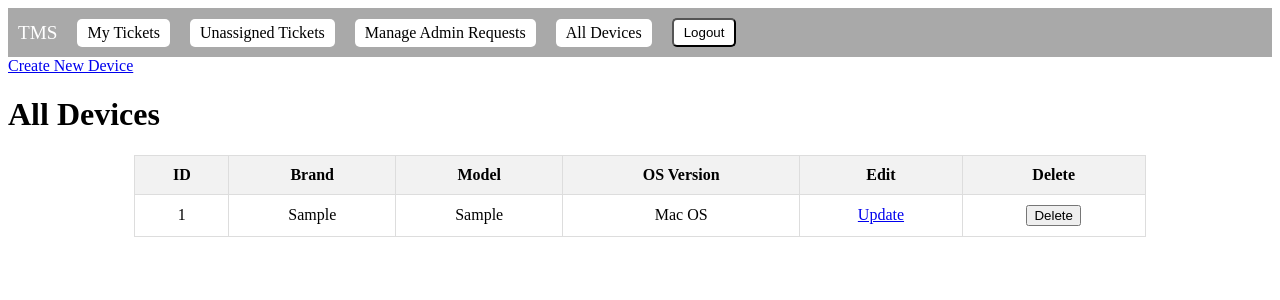
After one commit to HarveyJMartin/se-a-lv5, a Django app: page /devices/ in a window 1280 px wide. The commit adds this page. Shown: the top 300 px of the page. Run offline with Django 5.2, Linux system fonts and the light colour scheme; a user stored in the database is signed in; tables that the repository leaves empty hold one stand-in row (values such as "Sample post").

Commit message:
Added more context to devices, added crud functionality

```diff
--- a/devices/models.py
+++ b/devices/models.py
@@ -3,4 +3,18 @@ from django.db import models
 # Create your models here.
 class devices(models.Model):
     id = models.AutoField(primary_key=True)
-    device_name = models.CharField(max_length=50)
+    device_brand = models.CharField(max_length=50)
+    device_model = models.CharField(max_length=50)
+
+    OS_OPTIONS = [
+    ('1', 'Mac OS'),
+    ('2', 'Linux'),
+    ('3', 'Windows 10'),
+    ('4', 'Windows 11'),
+    ('5', 'IOS'),
+    ]
+
+    os_version = models.CharField(max_length=20, choices=OS_OPTIONS)
+
+    def __str__(self):
+        return f"{self.device_brand} - {self.device_model}"
--- /dev/null
+++ b/devices/templates/all_devices.html
@@ -0,0 +1,44 @@
+{% extends "base.html" %}
+
+{% block content %}
+    <a href="{% url 'devices:create_device' %}" class="btn btn-default">Create New Device</a>
+<h1>All Devices</h1>
+<table>
+    <thead>
+        <tr>
+            <th>ID</th>
+            <th>Brand</th>
+            <th>Model</th>
+            <th>OS Version</th>
+            <th>Edit</th>
+            <th>Delete</th>
+        </tr>
+    </thead>
+    <tbody>
+        {% for device in devices %}
+        <tr>
+            <td>{{ device.id }}</td>
+            <td>{{ device.device_brand }}</td>
+            <td>{{ device.device_model }}</td>
+            <td>{{ device.get_os_version_display }}</td>
+            <td>
+                <a href="{% url 'devices:edit_device' device.id %}" class="btn btn-primary">Update</a>
+            </td>
+            <td>
+                <form action="{% url 'devices:delete_device' device.id %}" method="post" id="delete-device-form" style="display: inline;">
+                    {% csrf_token %}
+                    <button type="submit" class="btn btn-danger">Delete</button>
+                </form>
+            </td>
+        </tr>
+        {% endfor %}
+    </tbody>
+</table>
+<script>
+    document.getElementById('delete-device-form').addEventListener('submit', function(event) {
+        if (!confirm("Are you sure you want to delete this device?")) {
+            event.preventDefault(); // Prevent form submission
+        }
+    });
+</script>
+{% endblock %}
--- /dev/null
+++ b/devices/urls.py
@@ -0,0 +1,13 @@
+from django.urls import path
+from . import views
+
+
+app_name = 'devices'
+
+urlpatterns = [
+    # path('',views.index, name="index"),
+    path('', views.all_devices, name='all_devices'),
+    path('new/', views.create_device, name='create_device'),
+    path('<int:pk>/edit/', views.edit_device, name='edit_device'),
+    path('<int:pk>/delete/', views.delete_device, name='delete_device'),
+]
--- a/devices/views.py
+++ b/devices/views.py
@@ -1,3 +1,59 @@
-from django.shortcuts import render
+from django.shortcuts import render, get_object_or_404, redirect
+from .models import devices
+from django.contrib.auth.decorators import login_required
+from ticket_app.decorators import admin_required
+from .forms import DeviceForm
+# Create your views here.
 
-# Create your views here.
+
+@login_required
+def all_devices(request):
+    device = devices.objects.all()
+    return render(request, 'all_devices.html', {'devices': device})
+
+@admin_required
+def create_device(request):
+    if request.method == 'POST':
+        # If it's a POST request, create a form instance with the POST data
+        form = DeviceForm(request.POST)
+        if form.is_valid():
+            # Save the form and redirect to the all_devices view
+            form.save()
+            return redirect('/devices/')
+    else:
+        # If it's a GET request, create an empty form
+        form = DeviceForm()
+
+    return render(request, 'create_device.html', {'form': form})
+
+
+@admin_required
+def edit_device(request, pk):
+    # Fetch the device object by its primary key (pk)
+    device = get_object_or_404(devices, pk=pk)
+
+    if request.method == 'POST':
+        # Populate the form with the POST data and the instance of the device
+        form = DeviceForm(request.POST, instance=device)
+        if form.is_valid():
+            # Save the form and redirect to the all_devices view
+            form.save()
+            return redirect('/devices/')
+    else:
+        # If it's a GET request, populate the form with the instance of the device
+        form = DeviceForm(instance=device)
+
+    return render(request, 'edit_device.html', {'form': form, 'device': device})
+
+
+@admin_required
+def delete_device(request, pk):
+    # Fetch the device object by its primary key (pk)
+    device = get_object_or_404(devices, pk=pk)
+
+    if request.method == 'POST':
+        # Delete the device object and redirect to the all_devices view
+        device.delete()
+        return redirect('/devices/')
+
+    return render(request, 'delete_device.html', {'device': device})
--- a/templates/base.html
+++ b/templates/base.html
@@ -17,15 +17,16 @@
                     <a href="{% url 'tickets:ticket_list' %}" class="nav-item">My Tickets</a>
                     <a href="{% url 'tickets:unassigned_tickets' %}" class="nav-item">Unassigned Tickets</a>
                     <a href="{% url 'admin:manage_admin_requests' %}" class="nav-item">Manage Admin Requests</a>
+                    <a href="{% url 'devices:all_devices' %}" class="nav-item">All Devices</a>
                 {% else %}
                     <a href="{% url 'tickets:ticket_list' %}" class="nav-item">My Tickets</a>
                     <a href="{% url 'tickets:ticket_new' %}" class="nav-item">Create Ticket</a>
                     <a href="{% url 'admin:submit_admin_request' %}" class="nav-item">Request Admin Account</a>
                 {% endif %}
-                <form action="{% url 'users:logout' %}" method="post">
-                    {% csrf_token %}
-                    <button type="submit" class="nav-item">Logout</button>
-                </form>
+                    <form action="{% url 'users:logout' %}" method="post">
+                        {% csrf_token %}
+                        <button type="submit" class="nav-item">Logout</button>
+                    </form>
             {% else %}
                 <a href="{% url 'users:login' %}" class="nav-item">Login</a>
                 <a href="{% url 'users:signup' %}" class="nav-item">Sign Up</a>
--- a/ticket_app/urls.py
+++ b/ticket_app/urls.py
@@ -21,4 +21,5 @@ urlpatterns = [
     path('',include('users.urls', namespace='users')),
     path('tickets/', include('tickets.urls', namespace='tickets')),
     path('admin/', include('admin.urls', namespace='admin')),
+    path('devices/', include('devices.urls', namespace='devices')),
 ]
```
Also changed, not shown: devices/forms.py (added, +7 -0 lines), devices/templates/create_device.html (added, +10 -0 lines), devices/templates/edit_device.html (added, +20 -0 lines), devices/migrations/0002_rename_device_name_devices_device_brand_and_more.py (added).
